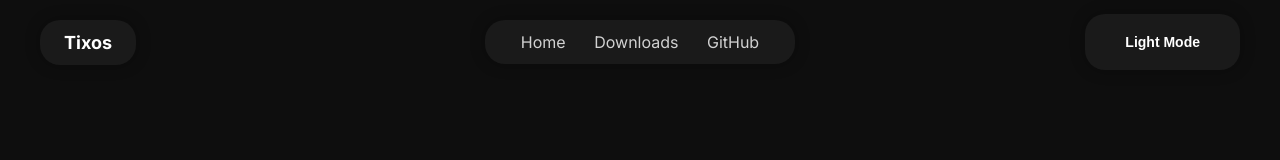
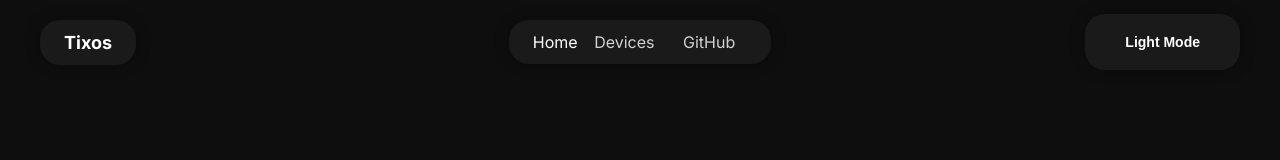
Before and after one commit to TixOS-Project/TixOS-Project.github.io, a plain HTML site: page index.html in a window 1280 px wide. Shown: the top 160 px of the page. Drawn offline with Linux system fonts and the light colour scheme.

Commit message:
Update index.html

```diff
--- a/index.html
+++ b/index.html
@@ -182,9 +182,9 @@
       <span class="logo">Tixos</span>
     </div>
     <div class="nav-box">
-      <nav>
-        <a href="index.html">Home</a>
-        <a href="downloads">Downloads</a>
+      <nav
+        <a href="tixos-project.github.io" target="_blank">Home</a>
+        <a href="tixos-project.github.io/downloads" target="_blank">Devices</a>
         <a href="https://github.com/TixOS-Project" target="_blank">GitHub</a>
       </nav>
     </div>
```
